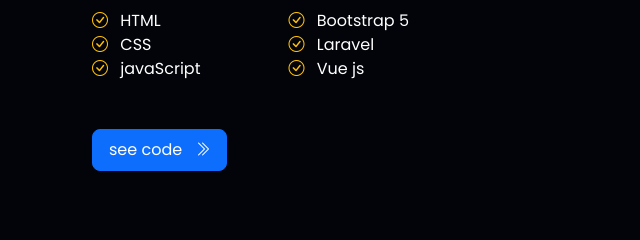
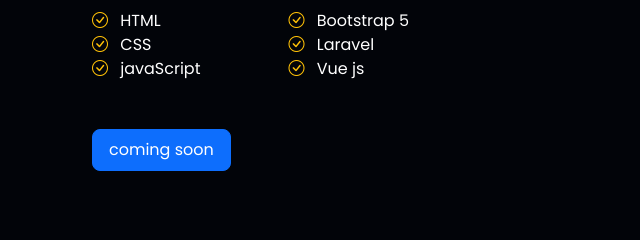
Before and after one commit to kaungkhantdev/portfolio, a plain HTML site: page index.html in a window 1280 px wide. Shown: the part 3780-4020 px from the top of the page, 596-1236 px from the left. Drawn offline with nearby package versions, Linux system fonts and the light colour scheme.

Commit message:
coming-soon

```diff
--- a/index.html
+++ b/index.html
@@ -935,7 +935,7 @@
                                                     </div>
                                                 </div>
                                             </div>
-                                            <a href="" class="btn btn-primary">see code <i class="bi bi-chevron-double-right ms-2"></i></a>
+                                            <a href="" class="btn btn-primary">coming soon</a>
                                         </div>
                                     </div>
                                 </div>
```
